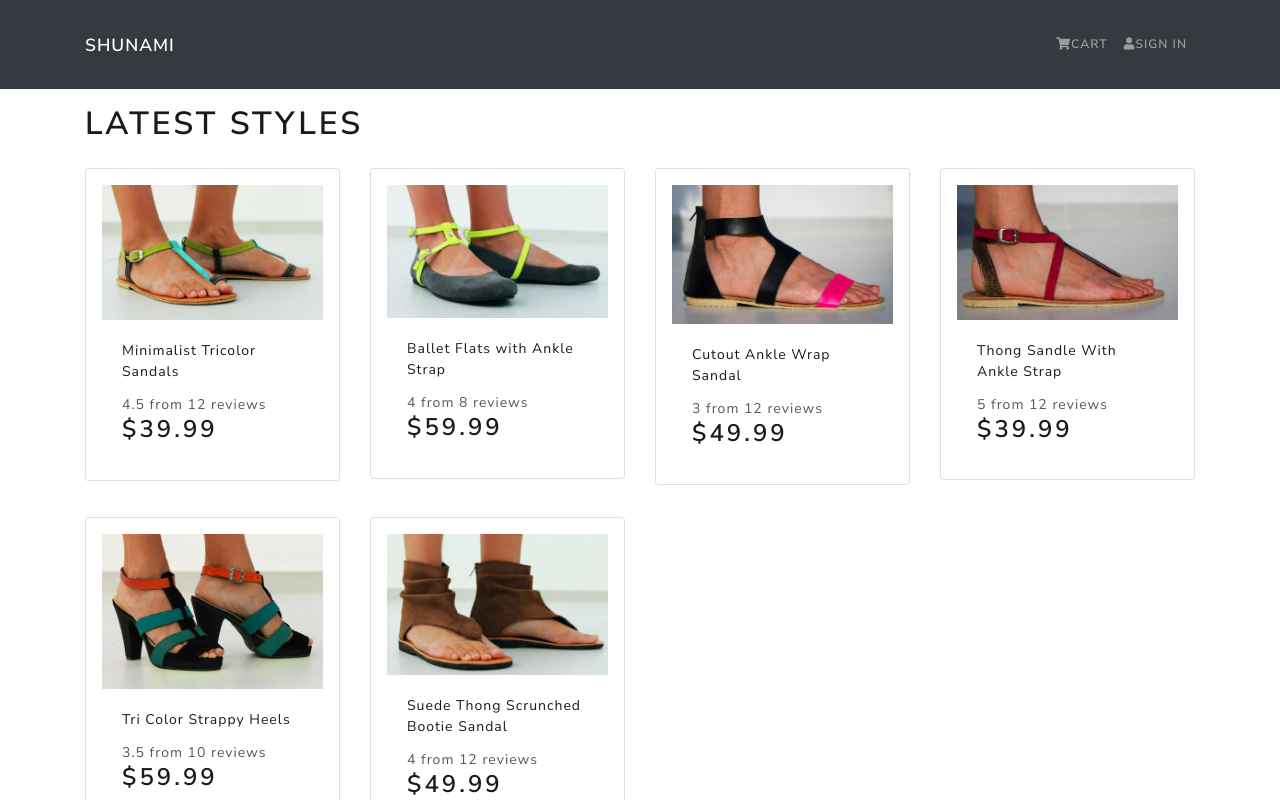
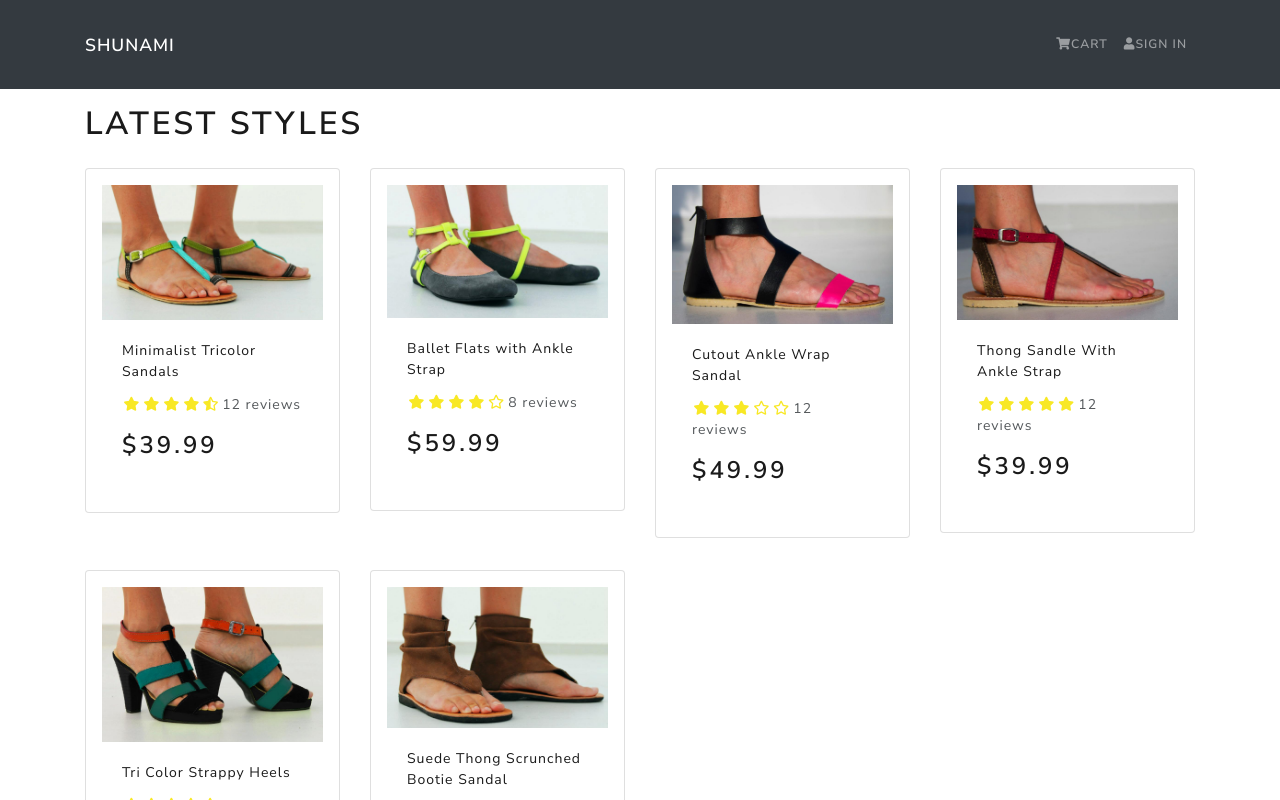
Before and after one commit to 8catherine-alexandra8/mern-ecomm, a React (Create React App) app in the folder client/: page / in a window 1280 px wide. Shown: the top 800 px of the page. Built offline with nearby package versions, Linux system fonts and the light colour scheme.

Commit message:
build rating component

```diff
--- a/client/src/components/Product.js
+++ b/client/src/components/Product.js
@@ -1,5 +1,6 @@
 import React from 'react'
 import { Card } from 'react-bootstrap'
+import Rating from './Rating'
 
 const Product = ({ product }) => {
 	return (
@@ -14,9 +15,10 @@
 					</Card.Title>
 				</a>
 				<Card.Text as='div'>
-					<div className='my3'>
-						{product.rating} from {product.numReviews} reviews
-					</div>
+					<Rating
+						value={product.rating}
+						text={`${product.numReviews} reviews`}
+					/>
 				</Card.Text>
 				<Card.Text as='h3'>${product.price}</Card.Text>
 			</Card.Body>
--- /dev/null
+++ b/client/src/components/Rating.js
@@ -0,0 +1,90 @@
+import React from 'react'
+import PropTypes from 'prop-types'
+
+const Rating = ({ value, text, color }) => {
+	return (
+		<div className='rating'>
+			<span>
+				<i
+					style={{ color: color }}
+					className={
+						value >= 1 ? (
+							'fas fa-star'
+						) : value >= 0.5 ? (
+							'fas fa-star-half-alt'
+						) : (
+							'far fa-star'
+						)
+					}
+				/>
+			</span>
+			<span>
+				<i
+					style={{ color: color }}
+					className={
+						value >= 2 ? (
+							'fas fa-star'
+						) : value >= 1.5 ? (
+							'fas fa-star-half-alt'
+						) : (
+							'far fa-star'
+						)
+					}
+				/>
+			</span>
+			<span>
+				<i
+					style={{ color: color }}
+					className={
+						value >= 3 ? (
+							'fas fa-star'
+						) : value >= 2.5 ? (
+							'fas fa-star-half-alt'
+						) : (
+							'far fa-star'
+						)
+					}
+				/>
+			</span>
+			<span>
+				<i
+					style={{ color: color }}
+					className={
+						value >= 4 ? (
+							'fas fa-star'
+						) : value >= 3.5 ? (
+							'fas fa-star-half-alt'
+						) : (
+							'far fa-star'
+						)
+					}
+				/>
+			</span>
+			<span>
+				<i
+					style={{ color: color }}
+					className={
+						value >= 5 ? (
+							'fas fa-star'
+						) : value >= 4.5 ? (
+							'fas fa-star-half-alt'
+						) : (
+							'far fa-star'
+						)
+					}
+				/>
+			</span>
+			<span>{text && text}</span>
+		</div>
+	)
+}
+
+Rating.defaultProps = {
+	color : '#f8e825'
+}
+Rating.propTypes = {
+	value : PropTypes.number.isRequired,
+	text  : PropTypes.string.isRequired,
+	color : PropTypes.string
+}
+export default Rating
--- a/client/src/index.css
+++ b/client/src/index.css
@@ -1,3 +1,11 @@
 main {
     min-height: 80vh;
 }
+
+h3 {
+    padding: 1rem 0;
+}
+
+.rating span {
+    margin: 0.1rem;
+}
```
Also changed, not shown: 1 other file (tests, documents, lock files or other folders).
